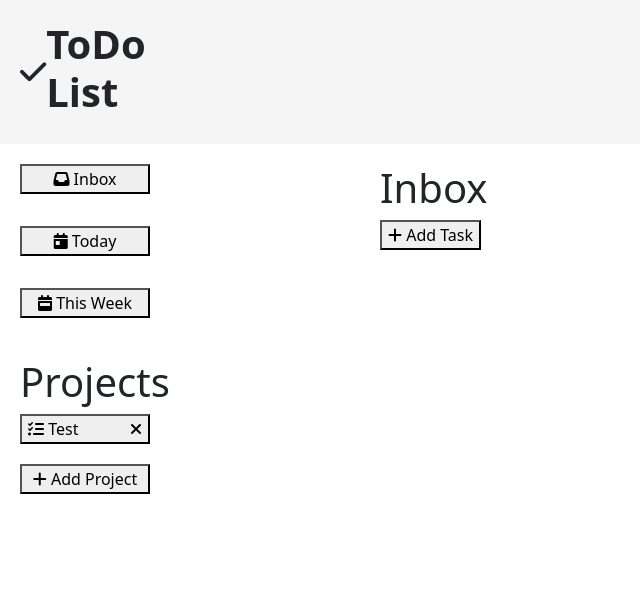
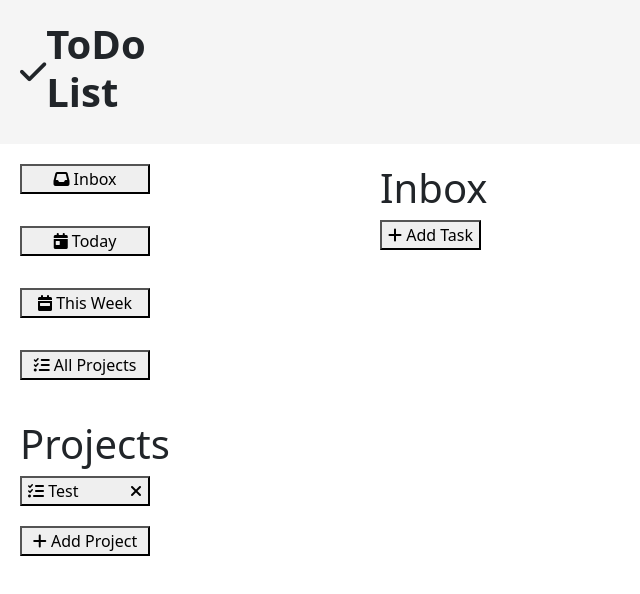
Before and after one commit to Vurnex/todo-app, a website built with webpack: page src/index.html in a window 1280 px wide. Shown: the whole page, without its empty margins (0-640 px from the left). Built offline with nearby package versions, Linux system fonts and the light colour scheme.

Commit message:
Add button for projects and fixed error
Fixed an error that occurred when deleting a
project/button

```diff
--- a/src/index.html
+++ b/src/index.html
@@ -52,6 +52,13 @@
 
                         <i class="fas fa-calendar-week"></i>
                         This Week
+
+                    </button>
+
+                    <button class="all-projects-btn" id="allProjsBtn">
+
+                        <i class="fa-solid fa-list-check"></i>
+                        All Projects
 
                     </button>
 
--- a/src/index.js
+++ b/src/index.js
@@ -37,9 +37,9 @@ document.getElementById('thisWeekBtn').addEventListener('click', () => {
 
 document.getElementById('projBtn').addEventListener('click', () => {
 
-    let projectTitle = document.getElementsByClassName('project-btn-name')[0];
+    //let projectTitle = document.getElementsByClassName('project-btn-name')[0];
 
-    projectTitle.textContent = project();
+    //projectTitle.textContent = project();
 
     //proj_header.textContent = projectTitle.textContent;
 
```
